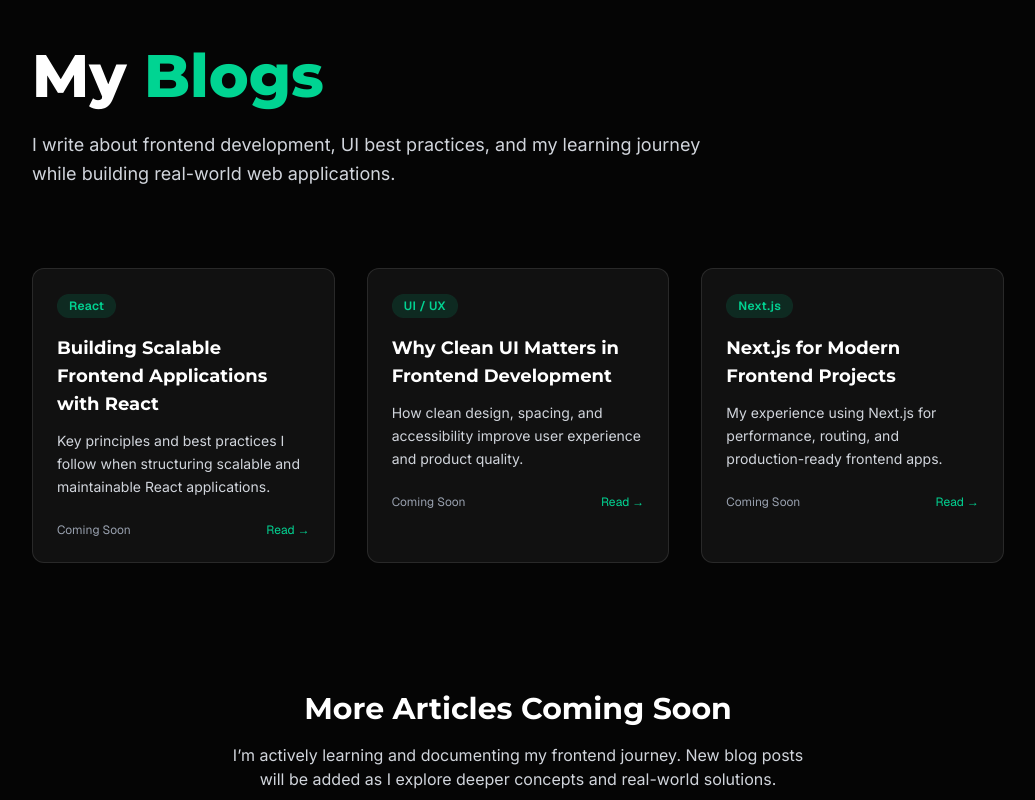
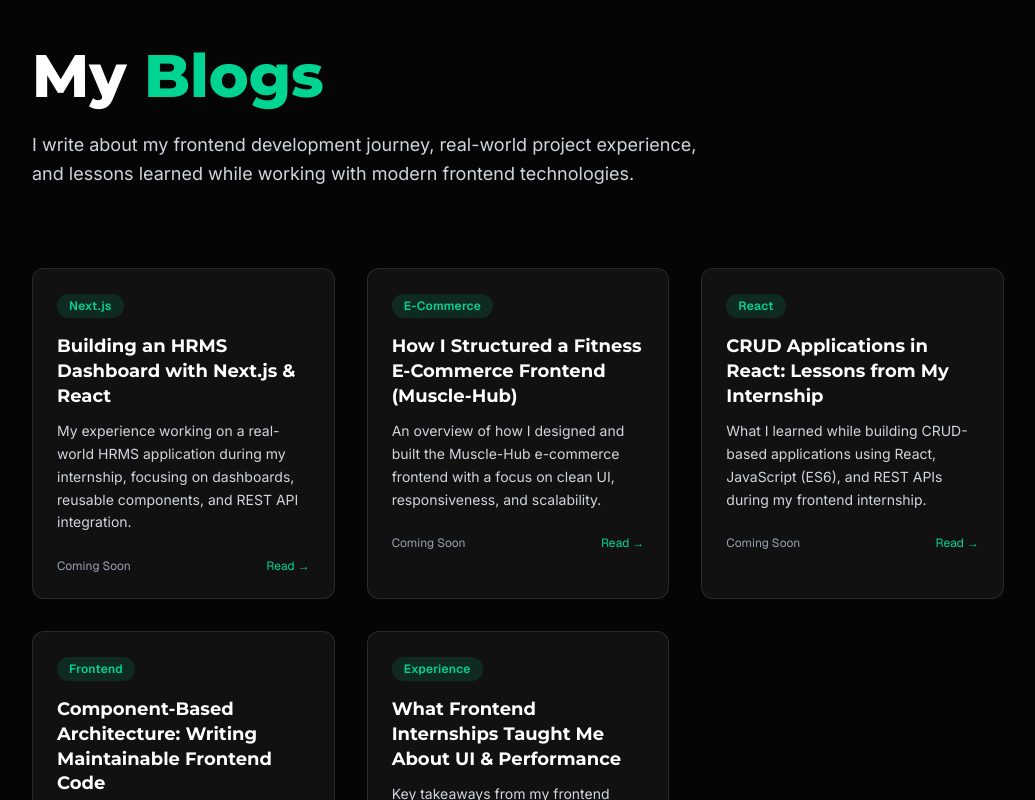
Before and after one commit to Aneeshahammed108/Portfolio, a Next.js app: page / in a window 1280 px wide. Shown: the part 5840-6640 px from the top of the page, without its empty margins (122-1157 px from the left). Built offline with nearby package versions, Linux system fonts and the light colour scheme.

Commit message:
all commit

```diff
--- a/src/Pages/Blogs/Blogs.jsx
+++ b/src/Pages/Blogs/Blogs.jsx
@@ -37,28 +37,42 @@ const useReveal = () => {
   return ref;
 };
 
-/* ================= BLOG DATA ================= */
+/* ================= BLOG DATA (RESUME-BASED) ================= */
 const BLOGS = [
   {
-    title: "Building Scalable Frontend Applications with React",
+    title: "Building an HRMS Dashboard with Next.js & React",
     excerpt:
-      "Key principles and best practices I follow when structuring scalable and maintainable React applications.",
+      "My experience working on a real-world HRMS application during my internship, focusing on dashboards, reusable components, and REST API integration.",
+    date: "Coming Soon",
+    tag: "Next.js",
+  },
+  {
+    title: "How I Structured a Fitness E-Commerce Frontend (Muscle-Hub)",
+    excerpt:
+      "An overview of how I designed and built the Muscle-Hub e-commerce frontend with a focus on clean UI, responsiveness, and scalability.",
+    date: "Coming Soon",
+    tag: "E-Commerce",
+  },
+  {
+    title: "CRUD Applications in React: Lessons from My Internship",
+    excerpt:
+      "What I learned while building CRUD-based applications using React, JavaScript (ES6), and REST APIs during my frontend internship.",
     date: "Coming Soon",
     tag: "React",
   },
   {
-    title: "Why Clean UI Matters in Frontend Development",
+    title: "Component-Based Architecture: Writing Maintainable Frontend Code",
     excerpt:
-      "How clean design, spacing, and accessibility improve user experience and product quality.",
+      "How component-based architecture helped me write clean, reusable, and scalable frontend code in real-world projects.",
     date: "Coming Soon",
-    tag: "UI / UX",
+    tag: "Frontend",
   },
   {
-    title: "Next.js for Modern Frontend Projects",
+    title: "What Frontend Internships Taught Me About UI & Performance",
     excerpt:
-      "My experience using Next.js for performance, routing, and production-ready frontend apps.",
+      "Key takeaways from my frontend internships related to UI consistency, performance optimization, and cross-browser compatibility.",
     date: "Coming Soon",
-    tag: "Next.js",
+    tag: "Experience",
   },
 ];
 
@@ -82,8 +96,9 @@ const Blogs = () => {
         </h1>
 
         <p className="font-inter text-gray-300 max-w-2xl text-lg leading-relaxed">
-          I write about frontend development, UI best practices, and my learning
-          journey while building real-world web applications.
+          I write about my frontend development journey, real-world project
+          experience, and lessons learned while working with modern frontend
+          technologies.
         </p>
       </section>
 
@@ -106,7 +121,7 @@ const Blogs = () => {
             </span>
 
             {/* TITLE */}
-            <h3 className="font-montserrat text-lg font-semibold mb-3">
+            <h3 className="font-montserrat text-lg font-semibold mb-3 leading-snug">
               {blog.title}
             </h3>
 
@@ -124,16 +139,16 @@ const Blogs = () => {
         ))}
       </section>
 
-      {/* ================= COMING SOON ================= */}
+      {/* ================= NOTE ================= */}
       <section className="mt-32 pb-20 text-center px-8">
         <h2 className="font-montserrat text-2xl md:text-3xl font-bold mb-4">
-          More Articles Coming Soon
+          Writing in Progress ✍️
         </h2>
 
         <p className="font-inter text-gray-300 max-w-xl mx-auto">
-          I’m actively learning and documenting my frontend journey. New blog
-          posts will be added as I explore deeper concepts and real-world
-          solutions.
+          I’m currently converting my real project experience and internship
+          learnings into detailed articles. New blog posts will be published
+          soon.
         </p>
       </section>
 
```
